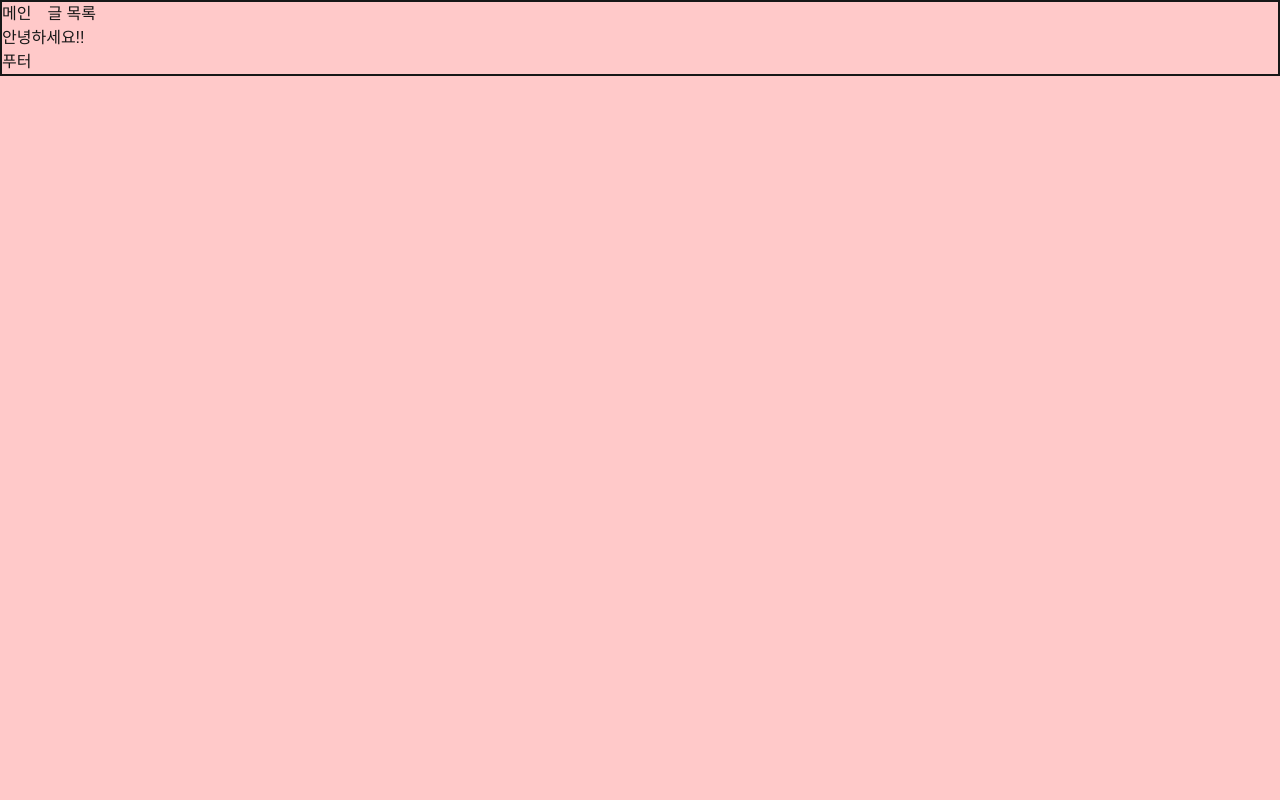
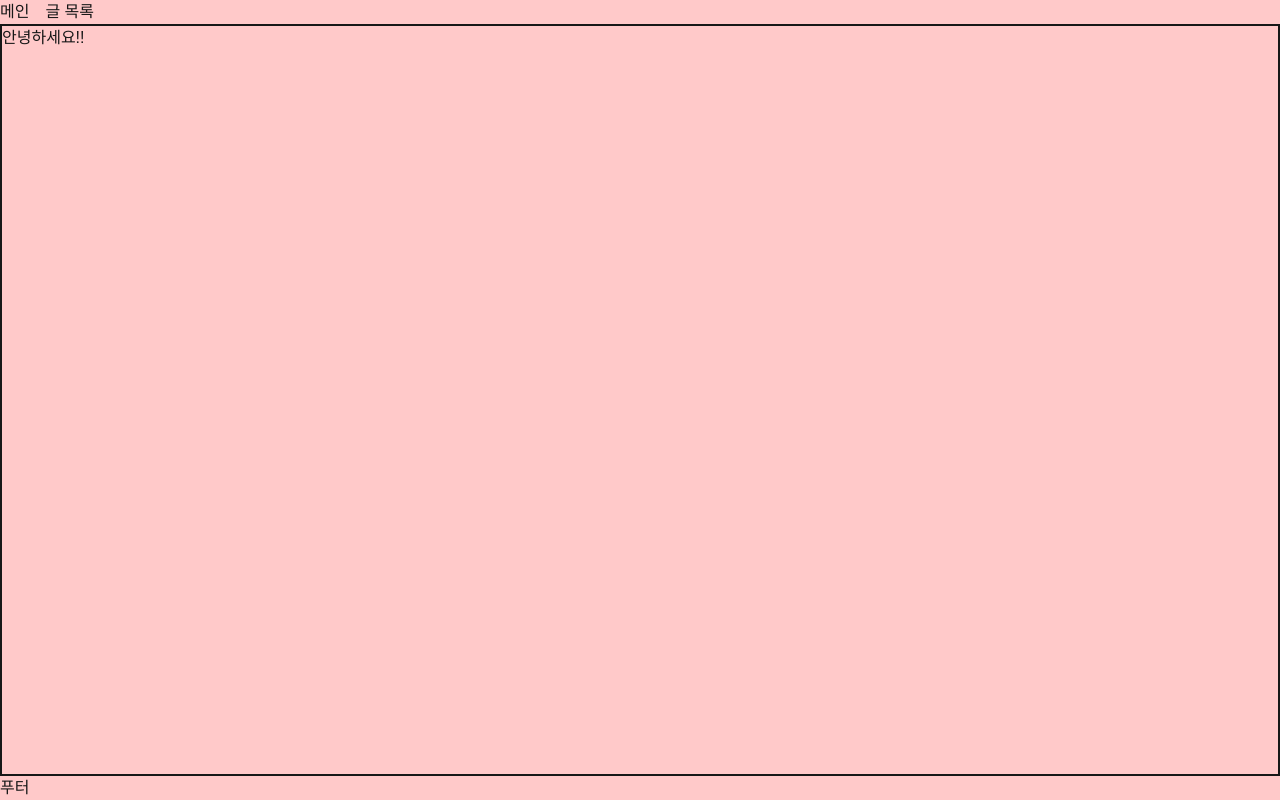
Before and after one commit to Creamcheesepie/rest1-front, a Next.js app: page / in a window 1280 px wide. Built offline with nearby package versions, Linux system fonts and the light colour scheme.

Commit message:
flex 사용해서 main 영역을 창에 채우고, footer를 main 영역 아래에 고정

```diff
--- a/src/app/layout.tsx
+++ b/src/app/layout.tsx
@@ -26,7 +26,7 @@ export default function RootLayout({
   return (
     <html lang="ko">
       <body
-        className={`${geistSans.variable} ${geistMono.variable} antialiased !bg-red-200 border-2`}
+        className={`${geistSans.variable} ${geistMono.variable} antialiased !bg-red-200 min-h-screen flex flex-col`}
       >
         <header>
           <nav className="flex gap-4">
@@ -34,8 +34,8 @@ export default function RootLayout({
             <Link href="/posts/" className="">글 목록</Link>
           </nav>
         </header>
-        {children}
-        <footer>
+        <main className="border-2 flex-1">{children}</main>
+        <footer className="">
           푸터
         </footer>
       </body>
--- a/src/app/page.tsx
+++ b/src/app/page.tsx
@@ -4,7 +4,7 @@ import Image from "next/image";
 export default function Home() {
   return (
     <>
-      <div>안녕하세요!!</div>
+    <div>안녕하세요!!</div>
     </>
 
   );
```
